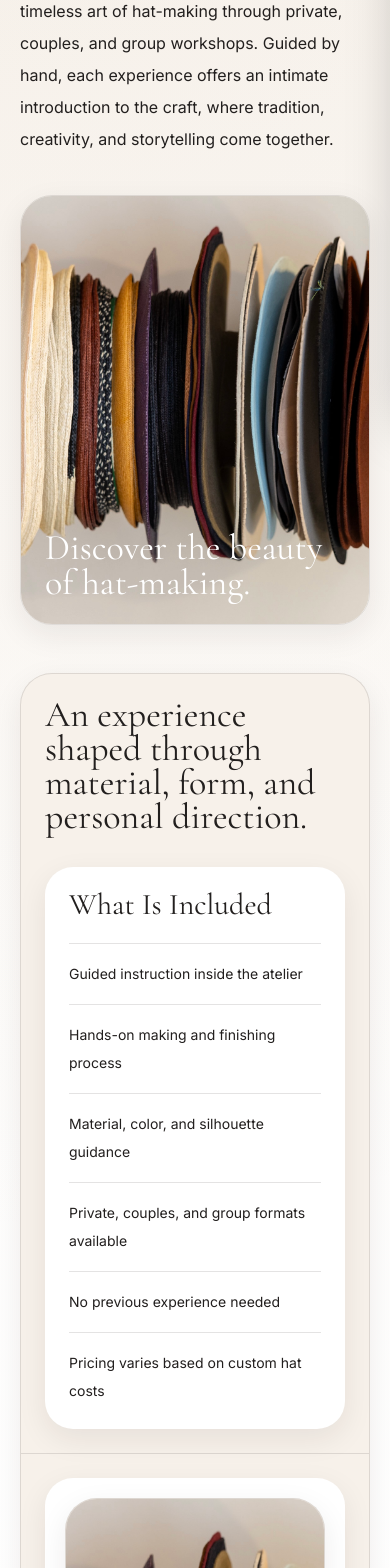
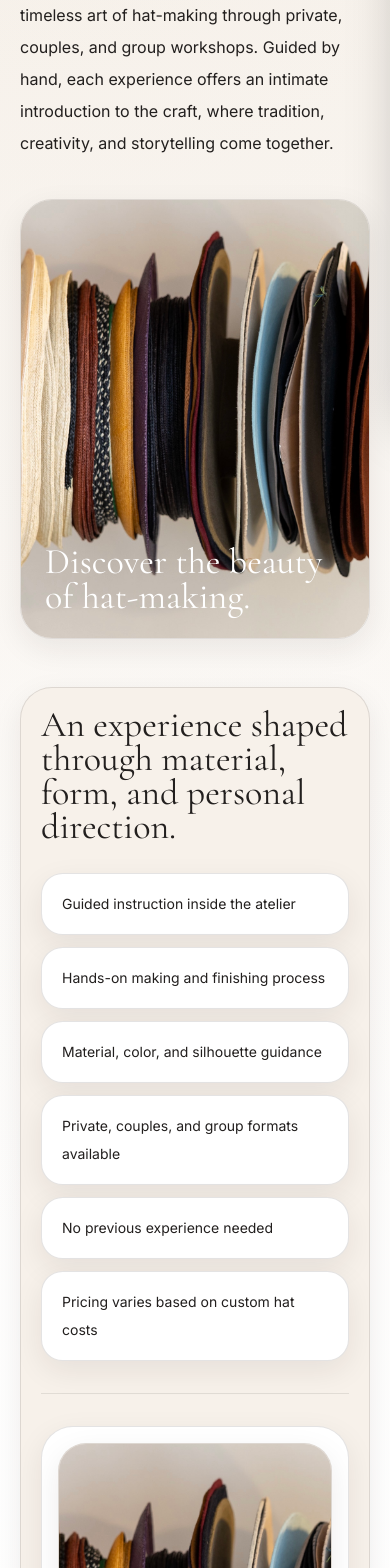
Before and after one commit to caliphsafe/elore-atelier, a Next.js app: page /experiences in a window 390 px wide. Shown: the part 432-2000 px from the top of the page. Built offline with nearby package versions, Linux system fonts and the light colour scheme.

Commit message:
Add files via upload

```diff
--- a/app/experiences/page.tsx
+++ b/app/experiences/page.tsx
@@ -1,6 +1,6 @@
 import Image from "next/image";
 import Link from "next/link";
-import { ExperienceVideo } from "@/components/experiences/experience-video";
+import { ExperienceVideoFrame } from "@/components/experiences/experience-video-frame";
 import { WorkshopBookingForm } from "@/components/experiences/workshop-booking-form";
 
 const included = [
@@ -24,8 +24,8 @@ export default function ExperiencesPage() {
             Book an Experience
           </Link>
 
-          <div className="mt-7 max-w-7xl">
-            <h1 className="serif-display text-5xl leading-[0.92] tracking-hero text-brand-ink md:text-6xl lg:text-[4.8rem] xl:whitespace-nowrap">
+          <div className="mt-8 max-w-[88rem]">
+            <h1 className="serif-display text-5xl leading-[0.92] tracking-hero text-brand-ink md:text-6xl lg:text-[4.85rem] xl:whitespace-nowrap">
               Learn the craft of hat making inside the atelier.
             </h1>
 
@@ -42,7 +42,7 @@ export default function ExperiencesPage() {
 
       <section className="px-5 py-4 md:px-8 md:py-5 lg:px-12">
         <div className="editorial-container">
-          <div className="relative min-h-[430px] overflow-hidden rounded-luxe border thin-border shadow-soft md:min-h-[590px]">
+          <div className="relative min-h-[440px] overflow-hidden rounded-luxe border thin-border shadow-soft md:min-h-[620px]">
             <Image
               src="/images/experiences/hero.jpg"
               alt="ELÖRE Atelier hat-making experience"
@@ -52,10 +52,10 @@ export default function ExperiencesPage() {
               className="object-cover"
             />
 
-            <div className="absolute inset-0 bg-gradient-to-t from-black/62 via-black/12 to-transparent" />
+            <div className="absolute inset-0 bg-gradient-to-t from-black/66 via-black/16 to-transparent" />
 
             <div className="absolute inset-x-0 bottom-0 p-6 md:p-10 lg:p-12">
-              <h2 className="serif-display max-w-[72rem] text-4xl leading-[0.95] text-white md:text-6xl lg:text-[5rem] xl:whitespace-nowrap">
+              <h2 className="serif-display max-w-[74rem] text-4xl leading-[0.95] text-white md:text-6xl lg:text-[5rem] xl:whitespace-nowrap">
                 Discover the beauty of hat-making.
               </h2>
             </div>
@@ -65,20 +65,21 @@ export default function ExperiencesPage() {
 
       <section className="px-5 py-8 md:px-8 md:py-10 lg:px-12">
         <div className="editorial-container">
-          <div className="overflow-hidden rounded-luxe border thin-border bg-[#f7f1ea] shadow-soft">
-            <div className="grid gap-8 p-6 md:p-8 lg:grid-cols-[0.85fr_1.15fr] lg:p-10 lg:items-start">
+          <div className="rounded-luxe border thin-border bg-[#f7f1ea] p-5 shadow-soft md:p-8 lg:p-10">
+            <div className="grid gap-7 lg:grid-cols-[0.82fr_1.18fr] lg:items-center">
+              <div>
                 <h2 className="serif-display max-w-3xl text-4xl leading-tight text-brand-ink md:text-6xl">
-                An experience shaped through material, form, and personal direction.
+                  An experience shaped through material, form, and personal
+                  direction.
                 </h2>
+              </div>
 
-              <div className="rounded-[1.75rem] bg-white p-6 shadow-soft md:p-8">
-                <h3 className="serif-display text-3xl leading-tight text-brand-ink md:text-4xl">
-                  What Is Included
-                </h3>
-
-                <div className="mt-6 grid gap-4 sm:grid-cols-2">
+              <div className="grid gap-3 sm:grid-cols-2">
                 {included.map((item) => (
-                    <div key={item} className="border-t thin-border pt-4">
+                  <div
+                    key={item}
+                    className="rounded-[1.35rem] border thin-border bg-white px-5 py-4 shadow-soft"
+                  >
                     <p className="text-sm leading-7 text-brand-ink/72 md:text-base">
                       {item}
                     </p>
@@ -86,14 +87,13 @@ export default function ExperiencesPage() {
                 ))}
               </div>
             </div>
-            </div>
 
-            <div className="border-t thin-border p-6 md:p-8 lg:p-10">
-              <ExperienceVideo />
-            </div>
+            <div className="my-8 h-px bg-brand-ink/10" />
 
-            <div className="border-t thin-border p-6 pt-0 md:p-8 md:pt-0 lg:p-10 lg:pt-0">
-              <div className="relative min-h-[360px] overflow-hidden rounded-[1.75rem] border thin-border shadow-soft md:min-h-[520px]">
+            <ExperienceVideoFrame />
+
+            <div className="mt-8 overflow-hidden rounded-[1.9rem] border thin-border bg-white p-3 shadow-soft md:p-4">
+              <div className="relative min-h-[360px] overflow-hidden rounded-[1.5rem] md:min-h-[520px]">
                 <Image
                   src="/images/experiences/materials.jpg"
                   alt="ELÖRE hat-making materials"
--- /dev/null
+++ b/components/experiences/experience-video-frame.tsx
@@ -0,0 +1,42 @@
+"use client";
+
+import Image from "next/image";
+import { useState } from "react";
+
+export function ExperienceVideoFrame() {
+  const [ready, setReady] = useState(false);
+
+  return (
+    <div className="overflow-hidden rounded-[2rem] border thin-border bg-white p-4 shadow-soft md:p-6 lg:p-8">
+      <div className="grid place-items-center">
+        <div className="relative aspect-[9/16] w-full max-w-[330px] overflow-hidden rounded-[1.75rem] border thin-border bg-[#f7f1ea] shadow-soft md:max-w-[390px]">
+          <Image
+            src="/images/experiences/hero.jpg"
+            alt="ELÖRE workshop video preview"
+            fill
+            sizes="(max-width: 768px) 80vw, 390px"
+            className={`object-cover transition duration-500 ${
+              ready ? "opacity-0" : "opacity-100"
+            }`}
+          />
+
+          <video
+            className={`absolute inset-0 h-full w-full object-cover transition duration-500 ${
+              ready ? "opacity-100" : "opacity-0"
+            }`}
+            autoPlay
+            muted
+            loop
+            playsInline
+            preload="metadata"
+            onCanPlay={() => setReady(true)}
+            onLoadedData={() => setReady(true)}
+            onError={() => setReady(false)}
+          >
+            <source src="/videos/experiences/atelier-workshop.mp4" type="video/mp4" />
+          </video>
+        </div>
+      </div>
+    </div>
+  );
+}
```
Also changed, not shown: 1 other file (tests, documents, lock files or other folders). Lines whose indentation alone changed are shown as unchanged.
